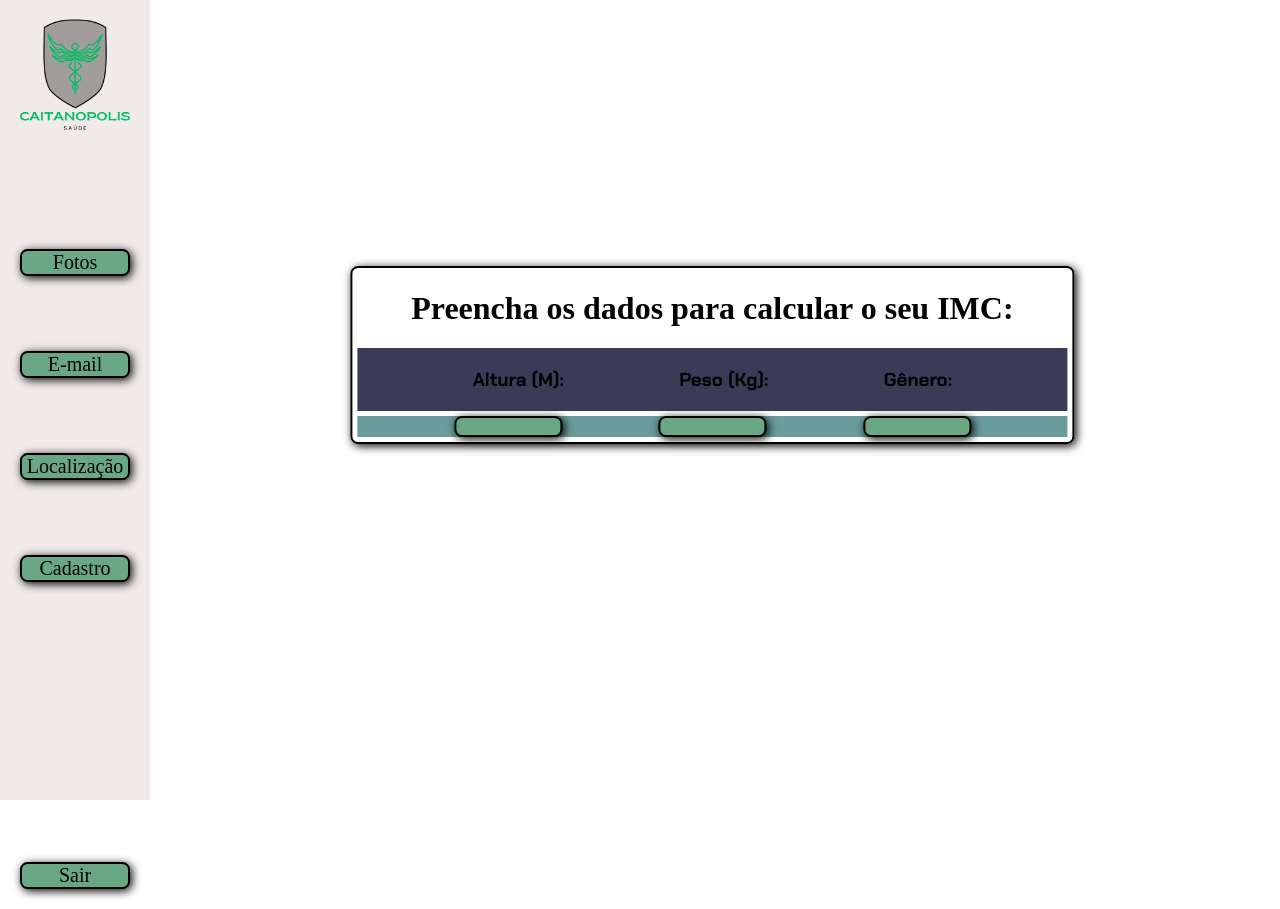
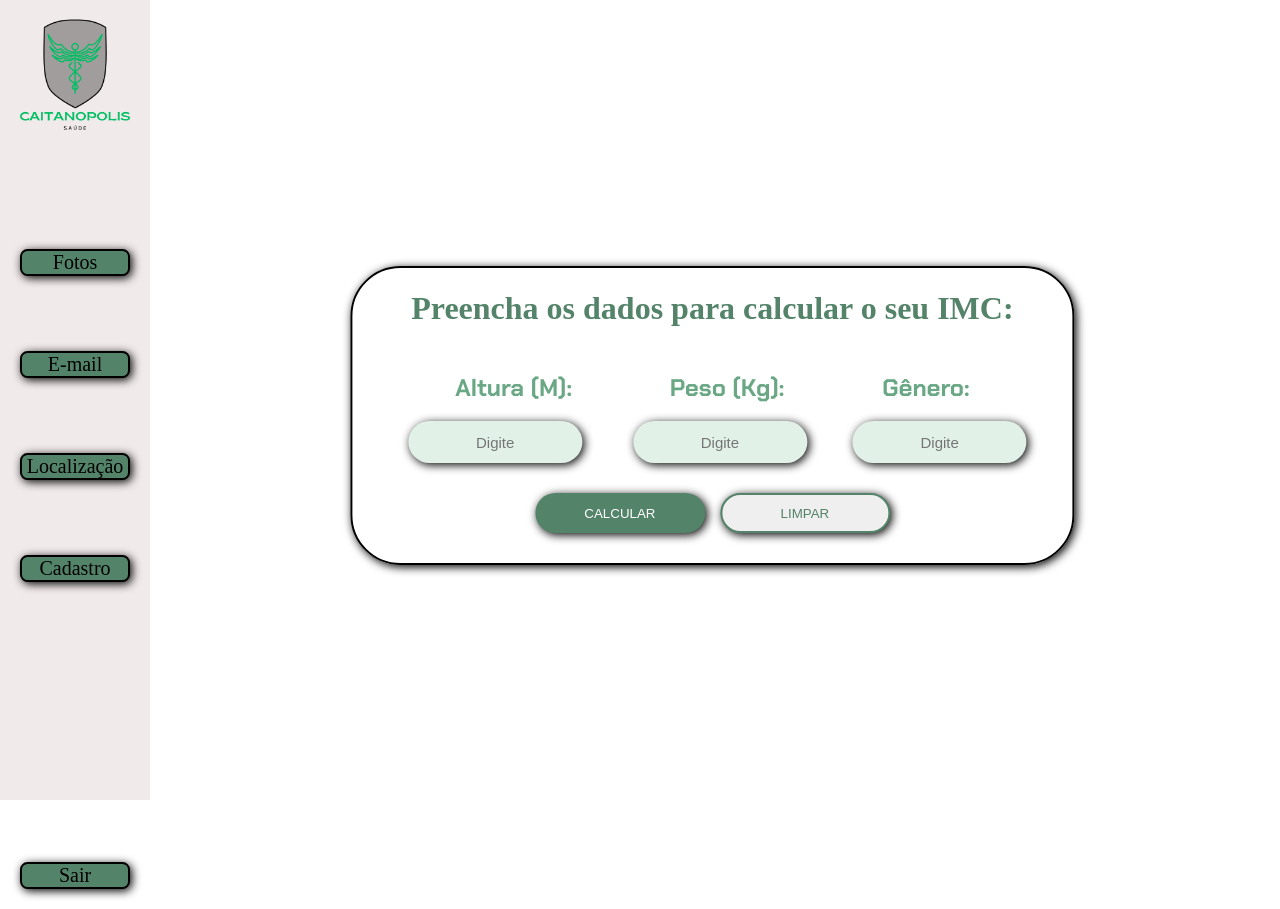
Before and after one commit to JoaoPaulodev01/JoaoPauloDev01, a PHP site: the page made by Trabalho dia 16-10/index.html in a window 1280 px wide. Run offline with PHP 8.4, Linux system fonts and the light colour scheme.

Commit message:
Add files via upload

```diff
--- a/Trabalho dia 16-10/index.html
+++ b/Trabalho dia 16-10/index.html
@@ -27,9 +27,13 @@
                 <h3>Gênero:</h3>
             </div>
             <div class="caixastexts">
-                <input type="number" class="caixatext1">
-                <input type="number" class="caixatext2">
-                <input type="number" class="caixatext3">
+                <div><input type="number" class="caixatext1" placeholder="Digite"></div>
+                <div><input type="number" class="caixatext2" placeholder="Digite"></div>
+                <div><input type="number" class="caixatext3" placeholder="Digite"></div>
+            </div>
+            <div class="botoes">
+                <button class="botao1">CALCULAR</button>
+                <button type="reset" class="botao2">LIMPAR</button>
             </div>
         </div>
     </main>
--- a/Trabalho dia 16-10/style.css
+++ b/Trabalho dia 16-10/style.css
@@ -34,8 +34,8 @@ aside a {
     justify-content: center;
     align-items: center;
     font-size: 20px;
-    background-color: #6aa885;
     box-shadow: 2px 2px 10px black;
+    background-color: #538368;
 }
 
 .sair {
@@ -53,7 +53,7 @@ main {
 
 .calculadora {
     border: 2px solid black;
-    border-radius: 7.5px;
+    border-radius: 50px;
     box-shadow: 2px 2px 10px black;
     width: 720px;
 }
@@ -61,10 +61,12 @@ main {
 h3 {
     flex-direction: column;
     font-family: "Chakra Petch";
+    font-size: x-large;
 }
 
 h1 {
     text-align: center;
+    color: #538368;
 }
 
 .textos {
@@ -74,14 +76,19 @@ h1 {
     flex-wrap: nowrap;
     justify-content: space-evenly;
     margin: 5px;
-    background-color: rgb(59, 59, 88);
+    color: #6aa885;
+    margin-bottom: -6px;
 }
 
 input {
     border: 2px solid black;
-    border-radius: 7.5px;
+    border-radius: 50px;
     box-shadow: 2px 2px 10px black;
-    width: 100px;
+    width: 170px;
+    height: 40px;
+    background-color: #e1f1e8;
+    font-size: 15px;
+    text-align: center;
 }
 
 .caixastexts{
@@ -91,23 +98,63 @@ input {
     justify-content: space-evenly;
     flex-wrap: nowrap;
     margin: 5px;
-    background-color:rgb(107, 156, 156);
+    margin-top: 0px;
 }
 
 .caixatext1 {
-    background-color: #6aa885;
     display: flex;
     justify-content: space-between;
+    margin-left: 10px;
+    border: none;
+}
+
+input::-webkit-inner-spin-button,input::-webkit-outer-spin-button{
+    -webkit-appearance: none;
+    margin: 0;
 }
 
 .caixatext2 {
-    background-color: #6aa885;
     display: flex;
     justify-content: space-between;
+    margin-left: 10px;
+    border: none;
 }
 
 .caixatext3 {
-    background-color: #6aa885;
     display: flex;
     justify-content: space-between;
+    margin-left: 5px;
+    border: none;
 }
+
+.botoes {
+    display: flex;
+    justify-content: center;
+    align-items: center;
+    margin-top: 30px;
+    margin-bottom: 30px;
+}
+
+.botao1 {
+    border-radius: 50px;
+    border: 0;
+    width: 170px;
+    height: 40px;
+    margin-right: 15px;
+    background-color: #538368;
+    box-shadow: 2px 2px 10px black;
+    color: #ffffff;
+}
+
+.botao2 {
+    border-radius: 50px;
+    width: 170px;
+    height: 40px;
+    color: #538368;
+    border: 2px solid #538368;
+    box-shadow: 2px 2px 10px black;
+}
+
+button:hover {
+    cursor: pointer;
+}
```
